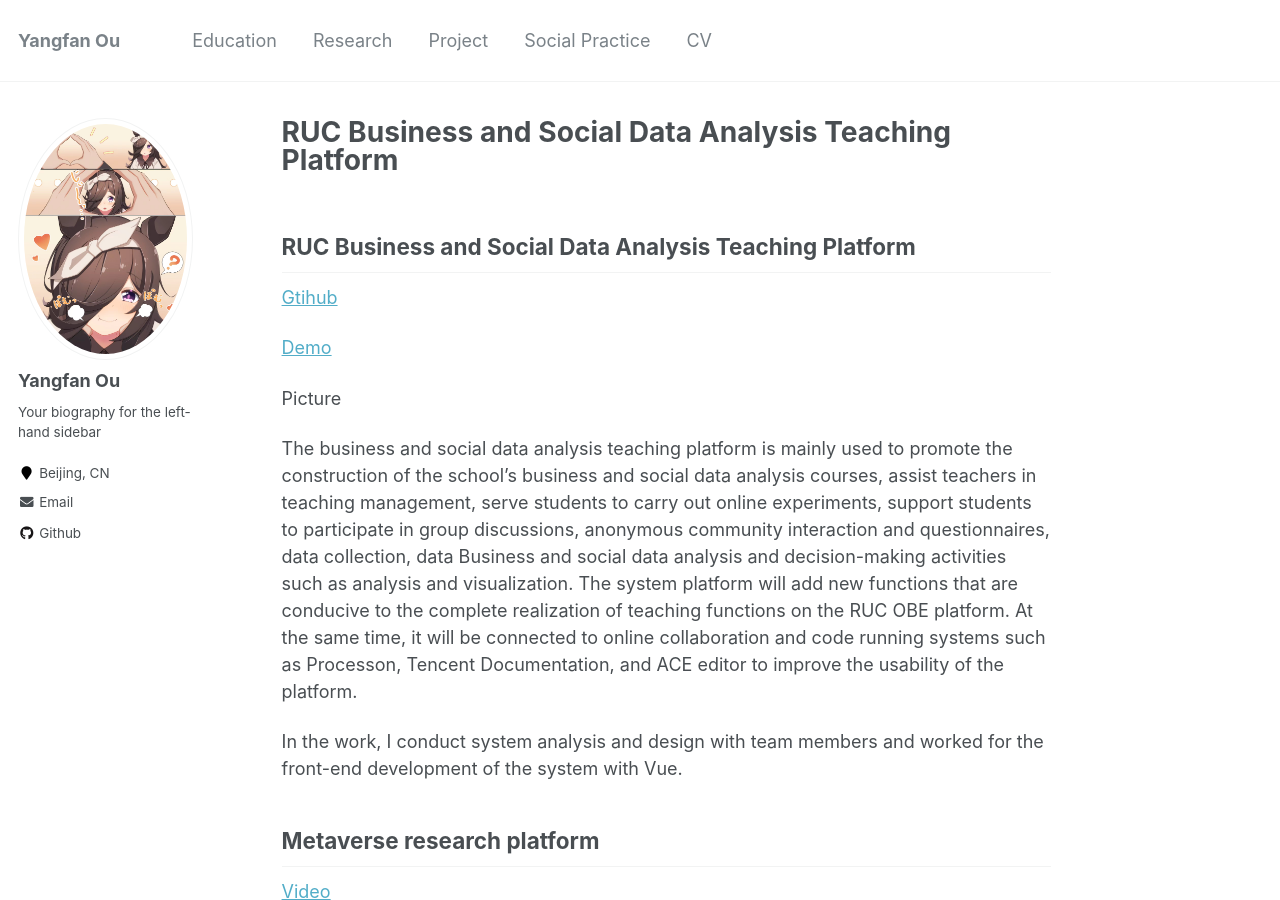
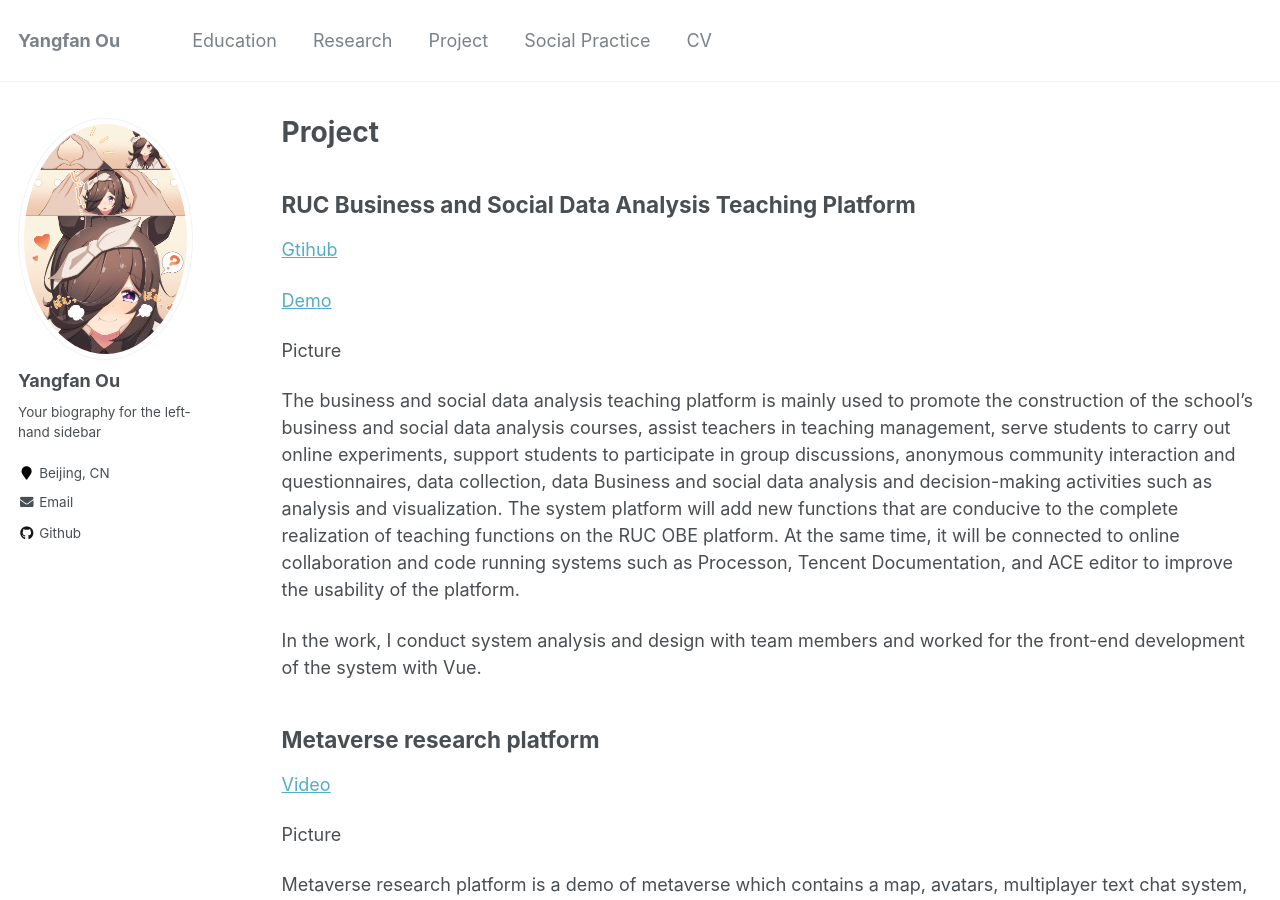
Before and after one commit to gioun/gioun.github.io, a Jekyll site: the page built from _pages/project.md, in a window 1280 px wide and 900 px high. Built offline with Jekyll 4.4.1, drawn with Linux system fonts in a browser that asks for light colours; our own code applies the rules of GitHub Pages for plain Markdown files.

Commit message:
Update project.md

```diff
--- a/_pages/project.md
+++ b/_pages/project.md
@@ -1,3 +1,10 @@
+---
+layout: archive
+title: "Project"
+permalink: /project/
+author_profile: true
+---
+
 ## **RUC Business and Social Data Analysis Teaching Platform**
 
 [Gtihub](https://github.com/)
```
